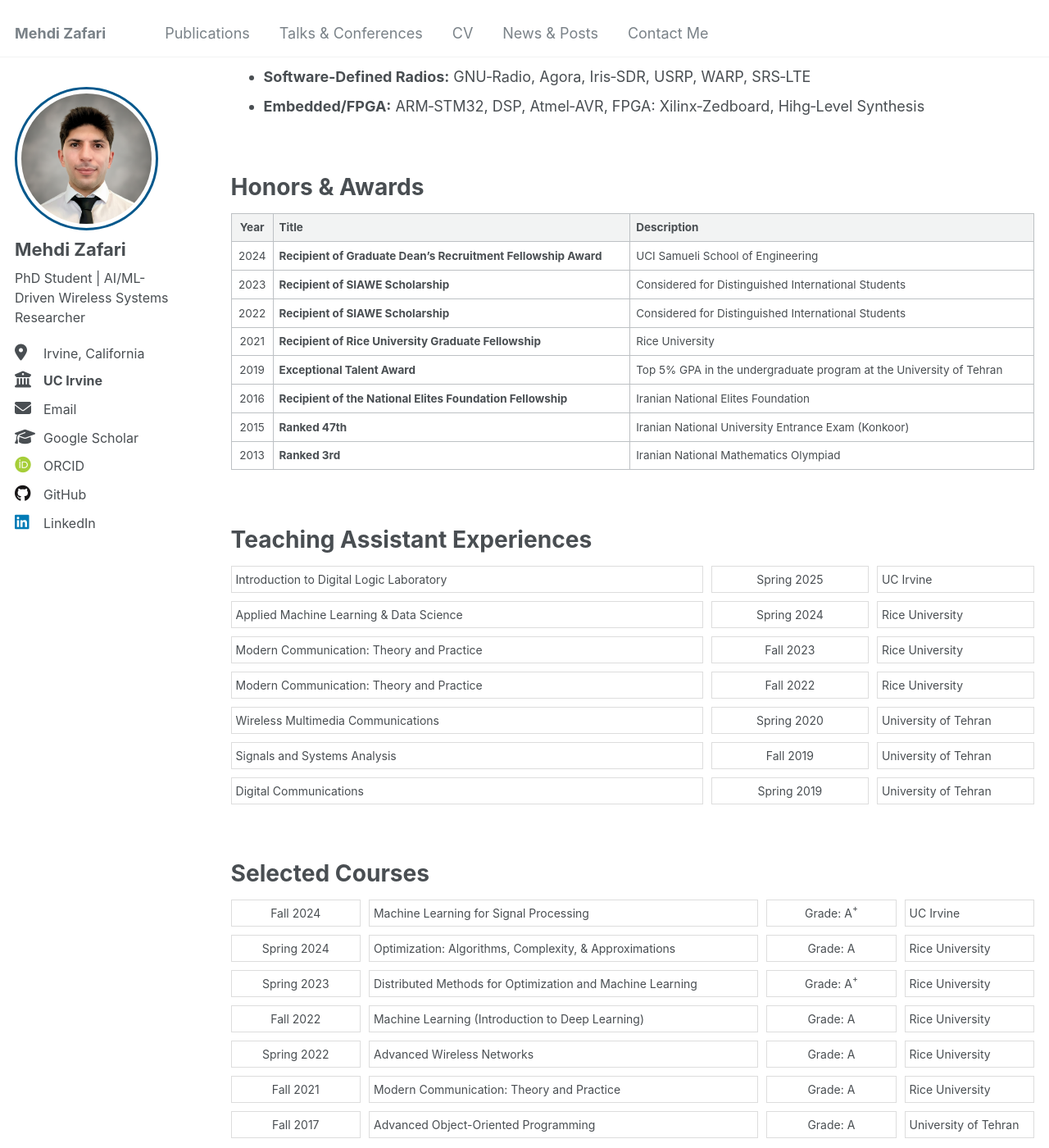
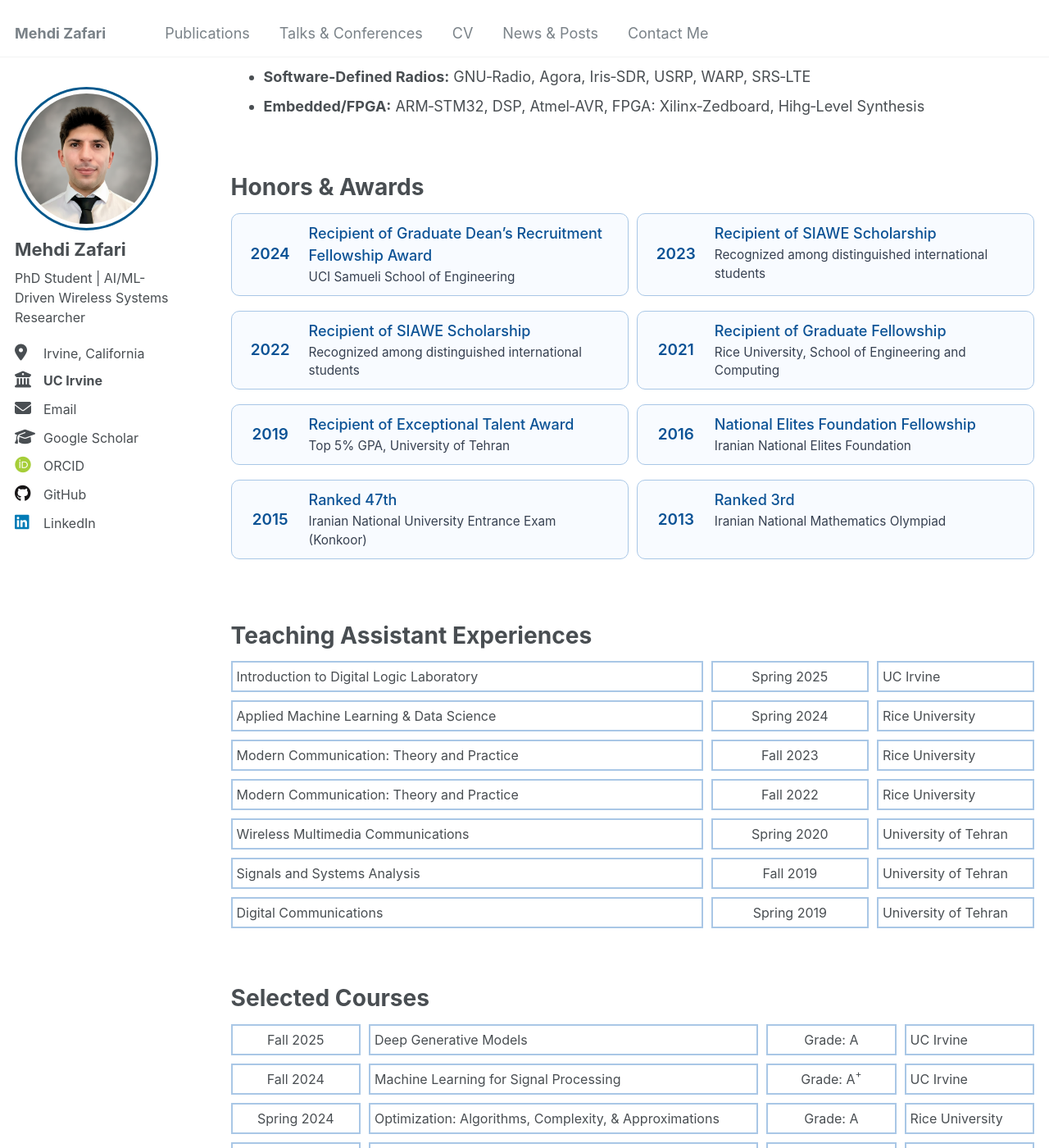
Before and after one commit to MehdiZD97/mehdizd97.github.io, a Jekyll site: the page built from _pages/cv.md, in a window 1280 px wide and 1400 px high, scrolled down 2707 px. Shown: the whole window at 82% size. Built offline with Jekyll 4.4.1, drawn with Linux system fonts in a browser that asks for light colours; some web fonts are replaced.

Commit message:
Updated multiple CV sections

```diff
--- a/_pages/cv.md
+++ b/_pages/cv.md
@@ -161,17 +161,144 @@ Skills
 Honors & Awards
 ======
 
-| Year  | Title                                                         | Description                                                         |
-|:-----:|---------------------------------------------------------------|---------------------------------------------------------------------|
-| 2024  | **Recipient of Graduate Dean’s Recruitment Fellowship Award** | UCI Samueli School of Engineering                                   |
-| 2023  | **Recipient of SIAWE Scholarship**                            | Considered for Distinguished International Students                 |
-| 2022  | **Recipient of SIAWE Scholarship**                            | Considered for Distinguished International Students                 |
-| 2021  | **Recipient of Rice University Graduate Fellowship**          | Rice University                                                     |
-| 2019  | **Exceptional Talent Award**                                  | Top 5% GPA in the undergraduate program at the University of Tehran |
-| 2016  | **Recipient of the National Elites Foundation Fellowship**    | Iranian National Elites Foundation                                  |
-| 2015  | **Ranked 47th**                                               | Iranian National University Entrance Exam (Konkoor)                 |
-| 2013  | **Ranked 3rd**                                                | Iranian National Mathematics Olympiad                               |
+<style>
+.awards-container {
+  max-width: 1000px;
+  margin: 10px 0;
+}
 
+.award-card {
+  display: grid;
+  grid-template-columns: 70px 1fr;
+  gap: 12px;
+  border: 1px solid #a9c7e6;
+  border-radius: 10px;
+  padding: 10px 12px;
+  margin-bottom: 8px;
+  background: #f8fbff;
+}
+
+.award-year {
+  font-weight: 600;
+  font-size: 1.05rem;
+  color: #0b5295;
+  display: flex;
+  align-items: center;
+  justify-content: center;
+}
+
+.award-content {
+  display: flex;
+  flex-direction: column;
+}
+
+.award-title {
+  font-weight: 500;
+  color: #0b5295;
+  margin-bottom: 2px;
+}
+
+.award-desc {
+  font-size: 0.85rem;
+  color: #374151;
+}
+</style>
+
+<div class="awards-container">
+
+<div class="award-card">
+  <div class="award-year">2024</div>
+  <div class="award-content">
+    <div class="award-title">Recipient of Graduate Dean’s Recruitment Fellowship Award</div>
+    <div class="award-desc">UCI Samueli School of Engineering</div>
+  </div>
+</div>
+
+<div class="award-card">
+  <div class="award-year">2023</div>
+  <div class="award-content">
+    <div class="award-title">Recipient of SIAWE Scholarship</div>
+    <div class="award-desc">Recognized among distinguished international students</div>
+  </div>
+</div>
+
+<div class="award-card">
+  <div class="award-year">2022</div>
+  <div class="award-content">
+    <div class="award-title">Recipient of SIAWE Scholarship</div>
+    <div class="award-desc">Recognized among distinguished international students</div>
+  </div>
+</div>
+
+<div class="award-card">
+  <div class="award-year">2021</div>
+  <div class="award-content">
+    <div class="award-title">Recipient of Graduate Fellowship</div>
+    <div class="award-desc">Rice University, School of Engineering and Computing</div>
+  </div>
+</div>
+
+<div class="award-card">
+  <div class="award-year">2019</div>
+  <div class="award-content">
+    <div class="award-title">Recipient of Exceptional Talent Award</div>
+    <div class="award-desc">Top 5% GPA, University of Tehran</div>
+  </div>
+</div>
+
+<div class="award-card">
+  <div class="award-year">2016</div>
+  <div class="award-content">
+    <div class="award-title">National Elites Foundation Fellowship</div>
+    <div class="award-desc">Iranian National Elites Foundation</div>
+  </div>
+</div>
+
+<div class="award-card">
+  <div class="award-year">2015</div>
+  <div class="award-content">
+    <div class="award-title">Ranked 47th</div>
+    <div class="award-desc">Iranian National University Entrance Exam (Konkoor)</div>
+  </div>
+</div>
+
+<div class="award-card">
+  <div class="award-year">2013</div>
+  <div class="award-content">
+    <div class="award-title">Ranked 3rd</div>
+    <div class="award-desc">Iranian National Mathematics Olympiad</div>
+  </div>
+</div>
+
+</div>
+
+
+<style>
+.awards-container{
+  display: grid;
+  grid-template-columns: repeat(2, 1fr);  /* 2 columns */
+  gap: 10px;
+  margin: 10px 0;
+}
+
+/* your existing card style (keep or adjust) */
+.award-card{
+  display: grid;
+  grid-template-columns: 70px 1fr;
+  gap: 12px;
+  border: 1px solid #a9c7e6;
+  border-radius: 10px;
+  padding: 10px 12px;
+  background: #f8fbff;
+}
+
+/* responsive: switch to 1 column on small screens */
+@media (max-width: 1000px){
+  .awards-container{
+    grid-template-columns: 1fr;
+  }
+}
+</style>
 
 
 &nbsp;
@@ -179,35 +306,35 @@ Honors & Awards
 Teaching Assistant Experiences
 ======
 
-<div style="display: grid; grid-template-columns: 1.5fr 0.5fr 0.5fr; gap: 10px; font-size: 14px">
-  <div style="border: 1px solid #ddd; padding: 5px;">Introduction to Digital Logic Laboratory</div>
-  <div style="border: 1px solid #ddd; padding: 5px; display: flex; justify-content: center; align-items: center;">Spring 2025</div>
-  <div style="border: 1px solid #ddd; padding: 5px;">UC Irvine</div>
+<div style="display: grid; grid-template-columns: 1.5fr 0.5fr 0.5fr; gap: 10px; font-size: 16px">
+  <div style="border: 2px solid #a9c7e6; padding: 5px;">Introduction to Digital Logic Laboratory</div>
+  <div style="border: 2px solid #a9c7e6; padding: 5px; display: flex; justify-content: center; align-items: center;">Spring 2025</div>
+  <div style="border: 2px solid #a9c7e6; padding: 5px;">UC Irvine</div>
 
 
-  <div style="border: 1px solid #ddd; padding: 5px;">Applied Machine Learning & Data Science</div>
-  <div style="border: 1px solid #ddd; padding: 5px; display: flex; justify-content: center; align-items: center;">Spring 2024</div>
-  <div style="border: 1px solid #ddd; padding: 5px;">Rice University</div>
+  <div style="border: 2px solid #a9c7e6; padding: 5px;">Applied Machine Learning & Data Science</div>
+  <div style="border: 2px solid #a9c7e6; padding: 5px; display: flex; justify-content: center; align-items: center;">Spring 2024</div>
+  <div style="border: 2px solid #a9c7e6; padding: 5px;">Rice University</div>
 
-  <div style="border: 1px solid #ddd; padding: 5px;">Modern Communication: Theory and Practice</div>
-  <div style="border: 1px solid #ddd; padding: 5px; display: flex; justify-content: center; align-items: center;">Fall 2023</div>
-  <div style="border: 1px solid #ddd; padding: 5px;">Rice University</div>
+  <div style="border: 2px solid #a9c7e6; padding: 5px;">Modern Communication: Theory and Practice</div>
+  <div style="border: 2px solid #a9c7e6; padding: 5px; display: flex; justify-content: center; align-items: center;">Fall 2023</div>
+  <div style="border: 2px solid #a9c7e6; padding: 5px;">Rice University</div>
 
-  <div style="border: 1px solid #ddd; padding: 5px;">Modern Communication: Theory and Practice</div>
-  <div style="border: 1px solid #ddd; padding: 5px; display: flex; justify-content: center; align-items: center;">Fall 2022</div>
-  <div style="border: 1px solid #ddd; padding: 5px;">Rice University</div>
+  <div style="border: 2px solid #a9c7e6; padding: 5px;">Modern Communication: Theory and Practice</div>
+  <div style="border: 2px solid #a9c7e6; padding: 5px; display: flex; justify-content: center; align-items: center;">Fall 2022</div>
+  <div style="border: 2px solid #a9c7e6; padding: 5px;">Rice University</div>
 
-  <div style="border: 1px solid #ddd; padding: 5px;">Wireless Multimedia Communications</div>
-  <div style="border: 1px solid #ddd; padding: 5px; display: flex; justify-content: center; align-items: center;">Spring 2020</div>
-  <div style="border: 1px solid #ddd; padding: 5px;">University of Tehran</div>
+  <div style="border: 2px solid #a9c7e6; padding: 5px;">Wireless Multimedia Communications</div>
+  <div style="border: 2px solid #a9c7e6; padding: 5px; display: flex; justify-content: center; align-items: center;">Spring 2020</div>
+  <div style="border: 2px solid #a9c7e6; padding: 5px;">University of Tehran</div>
 
-  <div style="border: 1px solid #ddd; padding: 5px;">Signals and Systems Analysis</div>
-  <div style="border: 1px solid #ddd; padding: 5px; display: flex; justify-content: center; align-items: center;">Fall 2019</div>
-  <div style="border: 1px solid #ddd; padding: 5px;">University of Tehran</div>
+  <div style="border: 2px solid #a9c7e6; padding: 5px;">Signals and Systems Analysis</div>
+  <div style="border: 2px solid #a9c7e6; padding: 5px; display: flex; justify-content: center; align-items: center;">Fall 2019</div>
+  <div style="border: 2px solid #a9c7e6; padding: 5px;">University of Tehran</div>
 
-  <div style="border: 1px solid #ddd; padding: 5px;">Digital Communications</div>
-  <div style="border: 1px solid #ddd; padding: 5px; display: flex; justify-content: center; align-items: center;">Spring 2019</div>
-  <div style="border: 1px solid #ddd; padding: 5px;">University of Tehran</div>
+  <div style="border: 2px solid #a9c7e6; padding: 5px;">Digital Communications</div>
+  <div style="border: 2px solid #a9c7e6; padding: 5px; display: flex; justify-content: center; align-items: center;">Spring 2019</div>
+  <div style="border: 2px solid #a9c7e6; padding: 5px;">University of Tehran</div>
 </div>
 
 &nbsp;
@@ -215,39 +342,44 @@ Teaching Assistant Experiences
 Selected Courses
 ======
 
-<div style="display: grid; grid-template-columns: 0.5fr 1.5fr 0.5fr 0.5fr; gap: 10px; font-size: 14px">
-  <div style="border: 1px solid #ddd; padding: 5px; display: flex; justify-content: center; align-items: center;">Fall 2024</div>
-  <div style="border: 1px solid #ddd; padding: 5px;">Machine Learning for Signal Processing</div>
-  <div style="border: 1px solid #ddd; padding: 5px; display: flex; justify-content: center; align-items: center;">Grade: A<sup>+</sup></div>
-  <div style="border: 1px solid #ddd; padding: 5px;">UC Irvine</div>
+<div style="display: grid; grid-template-columns: 0.5fr 1.5fr 0.5fr 0.5fr; gap: 10px; font-size: 16px">
+  <div style="border: 2px solid #a9c7e6; padding: 5px; display: flex; justify-content: center; align-items: center;">Fall 2025</div>
+  <div style="border: 2px solid #a9c7e6; padding: 5px;">Deep Generative Models</div>
+  <div style="border: 2px solid #a9c7e6; padding: 5px; display: flex; justify-content: center; align-items: center;">Grade: A</div>
+  <div style="border: 2px solid #a9c7e6; padding: 5px;">UC Irvine</div>
 
-  <div style="border: 1px solid #ddd; padding: 5px; display: flex; justify-content: center; align-items: center;">Spring 2024</div>
-  <div style="border: 1px solid #ddd; padding: 5px;">Optimization: Algorithms, Complexity, & Approximations</div>
-  <div style="border: 1px solid #ddd; padding: 5px; display: flex; justify-content: center; align-items: center;">Grade: A</div>
-  <div style="border: 1px solid #ddd; padding: 5px;">Rice University</div>
+  <div style="border: 2px solid #a9c7e6; padding: 5px; display: flex; justify-content: center; align-items: center;">Fall 2024</div>
+  <div style="border: 2px solid #a9c7e6; padding: 5px;">Machine Learning for Signal Processing</div>
+  <div style="border: 2px solid #a9c7e6; padding: 5px; display: flex; justify-content: center; align-items: center;">Grade: A<sup>+</sup></div>
+  <div style="border: 2px solid #a9c7e6; padding: 5px;">UC Irvine</div>
 
-  <div style="border: 1px solid #ddd; padding: 5px; display: flex; justify-content: center; align-items: center;">Spring 2023</div>
-  <div style="border: 1px solid #ddd; padding: 5px;">Distributed Methods for Optimization and Machine Learning</div>
-  <div style="border: 1px solid #ddd; padding: 5px; display: flex; justify-content: center; align-items: center;">Grade: A<sup>+</sup></div>
-  <div style="border: 1px solid #ddd; padding: 5px;">Rice University</div>
+  <div style="border: 2px solid #a9c7e6; padding: 5px; display: flex; justify-content: center; align-items: center;">Spring 2024</div>
+  <div style="border: 2px solid #a9c7e6; padding: 5px;">Optimization: Algorithms, Complexity, & Approximations</div>
+  <div style="border: 2px solid #a9c7e6; padding: 5px; display: flex; justify-content: center; align-items: center;">Grade: A</div>
+  <div style="border: 2px solid #a9c7e6; padding: 5px;">Rice University</div>
 
-  <div style="border: 1px solid #ddd; padding: 5px; display: flex; justify-content: center; align-items: center;">Fall 2022</div>
-  <div style="border: 1px solid #ddd; padding: 5px;">Machine Learning (Introduction to Deep Learning)</div>
-  <div style="border: 1px solid #ddd; padding: 5px; display: flex; justify-content: center; align-items: center;">Grade: A</div>
-  <div style="border: 1px solid #ddd; padding: 5px;">Rice University</div>
+  <div style="border: 2px solid #a9c7e6; padding: 5px; display: flex; justify-content: center; align-items: center;">Spring 2023</div>
+  <div style="border: 2px solid #a9c7e6; padding: 5px;">Distributed Methods for Optimization and Machine Learning</div>
+  <div style="border: 2px solid #a9c7e6; padding: 5px; display: flex; justify-content: center; align-items: center;">Grade: A<sup>+</sup></div>
+  <div style="border: 2px solid #a9c7e6; padding: 5px;">Rice University</div>
 
-  <div style="border: 1px solid #ddd; padding: 5px; display: flex; justify-content: center; align-items: center;">Spring 2022</div>
-  <div style="border: 1px solid #ddd; padding: 5px;">Advanced Wireless Networks</div>
-  <div style="border: 1px solid #ddd; padding: 5px; display: flex; justify-content: center; align-items: center;">Grade: A</div>
-  <div style="border: 1px solid #ddd; padding: 5px;">Rice University</div>
+  <div style="border: 2px solid #a9c7e6; padding: 5px; display: flex; justify-content: center; align-items: center;">Fall 2022</div>
+  <div style="border: 2px solid #a9c7e6; padding: 5px;">Machine Learning (Introduction to Deep Learning)</div>
+  <div style="border: 2px solid #a9c7e6; padding: 5px; display: flex; justify-content: center; align-items: center;">Grade: A</div>
+  <div style="border: 2px solid #a9c7e6; padding: 5px;">Rice University</div>
 
-  <div style="border: 1px solid #ddd; padding: 5px; display: flex; justify-content: center; align-items: center;">Fall 2021</div>
-  <div style="border: 1px solid #ddd; padding: 5px;">Modern Communication: Theory and Practice</div>
-  <div style="border: 1px solid #ddd; padding: 5px; display: flex; justify-content: center; align-items: center;">Grade: A</div>
-  <div style="border: 1px solid #ddd; padding: 5px;">Rice University</div>
+  <div style="border: 2px solid #a9c7e6; padding: 5px; display: flex; justify-content: center; align-items: center;">Spring 2022</div>
+  <div style="border: 2px solid #a9c7e6; padding: 5px;">Advanced Wireless Networks</div>
+  <div style="border: 2px solid #a9c7e6; padding: 5px; display: flex; justify-content: center; align-items: center;">Grade: A</div>
+  <div style="border: 2px solid #a9c7e6; padding: 5px;">Rice University</div>
 
-  <div style="border: 1px solid #ddd; padding: 5px; display: flex; justify-content: center; align-items: center;">Fall 2017</div>
-  <div style="border: 1px solid #ddd; padding: 5px;">Advanced Object-Oriented Programming</div>
-  <div style="border: 1px solid #ddd; padding: 5px; display: flex; justify-content: center; align-items: center;">Grade: A</div>
-  <div style="border: 1px solid #ddd; padding: 5px;">University of Tehran</div>
+  <div style="border: 2px solid #a9c7e6; padding: 5px; display: flex; justify-content: center; align-items: center;">Fall 2021</div>
+  <div style="border: 2px solid #a9c7e6; padding: 5px;">Modern Communication: Theory and Practice</div>
+  <div style="border: 2px solid #a9c7e6; padding: 5px; display: flex; justify-content: center; align-items: center;">Grade: A</div>
+  <div style="border: 2px solid #a9c7e6; padding: 5px;">Rice University</div>
+
+  <div style="border: 2px solid #a9c7e6; padding: 5px; display: flex; justify-content: center; align-items: center;">Fall 2017</div>
+  <div style="border: 2px solid #a9c7e6; padding: 5px;">Advanced Object-Oriented Programming</div>
+  <div style="border: 2px solid #a9c7e6; padding: 5px; display: flex; justify-content: center; align-items: center;">Grade: A</div>
+  <div style="border: 2px solid #a9c7e6; padding: 5px;">University of Tehran</div>
 </div>
```
